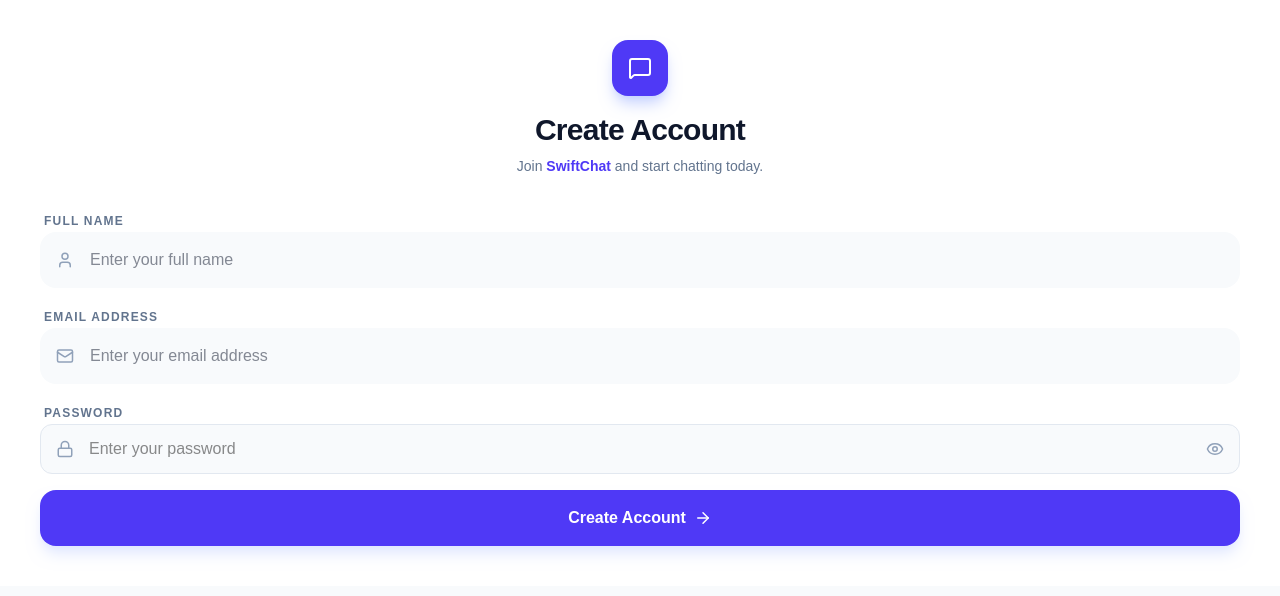
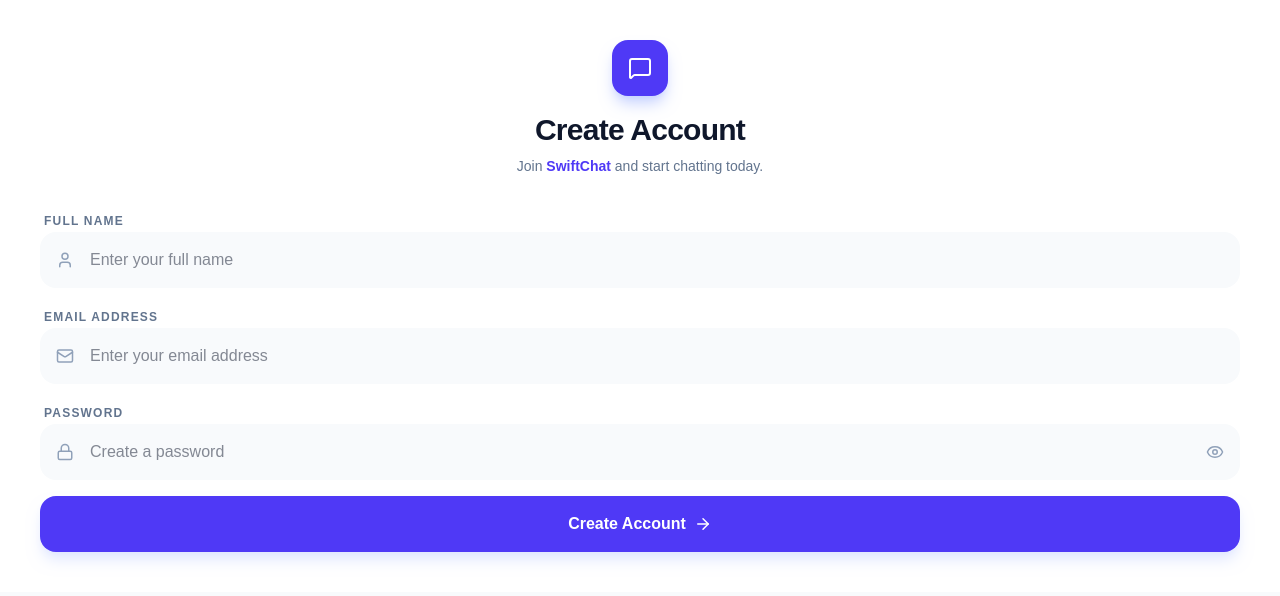
Before and after one commit to uznainrashid/chatApp, a Next.js app in the folder client/: page /signup in a window 1280 px wide. Shown: the top 596 px of the page. Built offline with nearby package versions, Linux system fonts and the light colour scheme.

Commit message:
working on

```diff
--- a/client/app/layout.tsx
+++ b/client/app/layout.tsx
@@ -29,6 +29,7 @@ export default function RootLayout({
       <body
         className={`${geistSans.variable} ${geistMono.variable} antialiased`}
       >
+        <Toaster position="top-center" reverseOrder={false} />
         {children}
 
       </body>
--- a/client/app/login/page.tsx
+++ b/client/app/login/page.tsx
@@ -4,6 +4,7 @@ import { Mail, Lock, MessageSquare, ArrowRight, Loader2, ChevronLeft, EyeOff, Ey
 import axios from "axios";
 import { useRouter } from "next/navigation";
 import toast from "react-hot-toast";
+
 
 export default function LoginPage() {
   const [formData, setFormData] = useState({ email: "", password: "" });
@@ -14,14 +15,11 @@ const [showPassword, setShowPassword] = useState(false); // For toggling passwor
   const handleSubmit = async (e: React.FormEvent) => {
     e.preventDefault();
     setLoading(true);
-
-    const endpoint = isForgotMode ? "/api/auth/forgot-password" : "/api/auth/login";
-
     try {
-      const response = await axios.post(`${process.env.NEXT_PUBLIC_BACKEND_URL}${endpoint}`,
-        isForgotMode ? { email: formData.email } : formData
+      const response = await axios.post(`${process.env.NEXT_PUBLIC_BACKEND_URL}/api/auth/login`,
+       formData
       );
-
+ console.log("Login Response:", response.data);
       if (response.data.success) {
         if (isForgotMode) {
           alert("Reset link sent to your email!");
@@ -104,32 +102,33 @@ const [showPassword, setShowPassword] = useState(false); // For toggling passwor
                 Forgot Password?
               </button>
             </div>
-           <div className="relative group">
+      <div className="relative group">
   {/* Left Side Lock Icon */}
   <Lock
     className="absolute left-4 top-1/2 -translate-y-1/2 text-slate-400 group-focus-within:text-indigo-500 transition-colors"
     size={18}
   />
 
-  {/* Password Input */}
+  {/* Password Input - FIXED: Added value and onChange */}
   <input
-    type={showPassword ? "text" : "password"} // State ke mutabiq type change hoga
-    className="w-full pl-12 pr-12 py-3 bg-slate-50 dark:bg-slate-800 border border-slate-200 dark:border-slate-700 rounded-xl outline-none focus:ring-2 focus:ring-indigo-500 transition-all"
-    placeholder="Enter your password"
-    value={formData.password}
-    onChange={(e) => setFormData({ ...formData, password: e.target.value })}
+    type={showPassword ? "text" : "password"}
+    value={formData.password} // Zaroori hai
+    onChange={(e) => setFormData({ ...formData, password: e.target.value })} // Iske baghair password khali jayega
+    required
+    className="w-full bg-slate-50 dark:bg-slate-800/50 border-2 border-transparent focus:border-indigo-500 focus:bg-white dark:focus:bg-slate-800 rounded-2xl py-3.5 pl-12 pr-12 transition-all outline-none text-slate-900 dark:text-white font-medium"
+    placeholder="••••••••"
   />
 
   {/* Right Side Toggle Button */}
   <button
-    type="button" // Type button lazmi rakhein taake form submit na ho jaye
+    type="button"
     onClick={() => setShowPassword(!showPassword)}
     className="absolute right-4 top-1/2 -translate-y-1/2 text-slate-400 hover:text-indigo-500 transition-colors cursor-pointer"
   >
     {showPassword ? (
-      <EyeOff size={18} /> // Agar dikh raha hai toh EyeOff dikhao
+      <EyeOff size={18} />
     ) : (
-      <Eye size={18} />    // Agar hide hai toh Eye dikhao
+      <Eye size={18} />
     )}
   </button>
 </div>
--- a/client/app/signup/page.tsx
+++ b/client/app/signup/page.tsx
@@ -7,37 +7,35 @@ import toast from "react-hot-toast";
 
 export default function SignupPage() {
   const [formData, setFormData] = useState({ name: "", email: "", password: "" });
-  const [loading, setLoading] = useState(false); // Loading state for better UX
-  const [showPassword, setShowPassword] = useState(false); // For toggling password visibility
+  const [loading, setLoading] = useState(false);
+  const [showPassword, setShowPassword] = useState(false);
   const router = useRouter();
+
   const handleSubmit = async (e: React.FormEvent) => {
     e.preventDefault();
     setLoading(true);
 
     try {
-      const response = await axios.post(`${process.env.NEXT_PUBLIC_BACKEND_URL}/api/auth/register`, formData);
+      // 1. Sahi Signup Endpoint use karein
+      const url = `${process.env.NEXT_PUBLIC_BACKEND_URL}/api/auth/register`;
+
+      // 2. Request bhejein
+      const response = await axios.post(url, formData);
 
       if (response.data.success) {
-        const receivedToken = response.data.token;
-        localStorage.setItem("token", receivedToken);
-        localStorage.setItem("user", JSON.stringify(response.data.user));
-
-        window.dispatchEvent(new Event("storage"));
-        toast.success(response.data.message || "Registration successful!");
+        toast.success(response.data.message || "Account created successfully!");
+        // Signup ke baad login page par bhejein ya direct dashboard par
         router.push("/chat");
-      } else {
-        toast.error("Registration failed: " + response.data.message);
       }
-    } catch (error) {
-      console.error("Registration error:", error);
-      toast.error(error.response?.data?.message || "Something went wrong during registration");
+    } catch (error: any) {
+      // Backend se aane wala error message dikhayein
+      toast.error(error.response?.data?.message || "Signup failed. Please try again.");
     } finally {
       setLoading(false);
     }
   };
 
   return (
-    /* Humne yahan se min-h-screen aur extra bg nikaal diya hai */
     <div className="w-full p-8 md:p-10 animate-in fade-in duration-500">
       <div className="text-center mb-8">
         <div className="bg-indigo-600 p-3 rounded-2xl w-14 h-14 flex items-center justify-center mx-auto mb-4 shadow-lg shadow-indigo-200">
@@ -58,6 +56,7 @@ export default function SignupPage() {
             <input
               type="text"
               required
+              value={formData.name}
               className="w-full bg-slate-50 dark:bg-slate-800/50 border-2 border-transparent focus:border-indigo-500 focus:bg-white dark:focus:bg-slate-800 rounded-2xl py-3.5 pl-12 pr-4 transition-all outline-none text-slate-900 dark:text-white font-medium"
               placeholder="Enter your full name"
               onChange={(e) => setFormData({ ...formData, name: e.target.value })}
@@ -73,6 +72,7 @@ export default function SignupPage() {
             <input
               type="email"
               required
+              value={formData.email}
               className="w-full bg-slate-50 dark:bg-slate-800/50 border-2 border-transparent focus:border-indigo-500 focus:bg-white dark:focus:bg-slate-800 rounded-2xl py-3.5 pl-12 pr-4 transition-all outline-none text-slate-900 dark:text-white font-medium"
               placeholder="Enter your email address"
               onChange={(e) => setFormData({ ...formData, email: e.target.value })}
@@ -84,37 +84,29 @@ export default function SignupPage() {
         <div className="space-y-1.5">
           <label className="text-xs uppercase tracking-widest font-bold text-slate-500 dark:text-slate-400 ml-1">Password</label>
           <div className="relative group">
-  {/* Left Side Lock Icon */}
-  <Lock
-    className="absolute left-4 top-1/2 -translate-y-1/2 text-slate-400 group-focus-within:text-indigo-500 transition-colors"
-    size={18}
+            <Lock className="absolute left-4 top-1/2 -translate-y-1/2 text-slate-400 group-focus-within:text-indigo-500 transition-colors" size={18} />
+            <input
+              type={showPassword ? "text" : "password"}
+              required
+              value={formData.password}
+              className="w-full pl-12 pr-12 py-3.5 bg-slate-50 dark:bg-slate-800 border-2 border-transparent focus:border-indigo-500 rounded-2xl outline-none transition-all text-slate-900 dark:text-white font-medium"
+              placeholder="Create a password"
+              onChange={(e) => setFormData({ ...formData, password: e.target.value })}
             />
-
-  {/* Password Input */}
-  <input
-    type={showPassword ? "text" : "password"} // State ke mutabiq type change hoga
-    className="w-full pl-12 pr-12 py-3 bg-slate-50 dark:bg-slate-800 border border-slate-200 dark:border-slate-700 rounded-xl outline-none focus:ring-2 focus:ring-indigo-500 transition-all"
-    placeholder="Enter your password"
-  />
-
-  {/* Right Side Toggle Button */}
             <button
-    type="button" // Type button lazmi rakhein taake form submit na ho jaye
+              type="button"
               onClick={() => setShowPassword(!showPassword)}
               className="absolute right-4 top-1/2 -translate-y-1/2 text-slate-400 hover:text-indigo-500 transition-colors cursor-pointer"
             >
-    {showPassword ? (
-      <EyeOff size={18} /> // Agar dikh raha hai toh EyeOff dikhao
-    ) : (
-      <Eye size={18} />    // Agar hide hai toh Eye dikhao
-    )}
+              {showPassword ? <EyeOff size={18} /> : <Eye size={18} />}
             </button>
           </div>
         </div>
 
         <button
           disabled={loading}
-          className="w-full bg-indigo-600 hover:bg-indigo-700 disabled:opacity-70 text-white font-bold py-4 rounded-2xl shadow-lg shadow-indigo-100 dark:shadow-none transition-all hover:scale-[1.02] active:scale-[0.98] mt-4 flex items-center justify-center gap-2 group"
+          type="submit"
+          className="w-full bg-indigo-600 hover:bg-indigo-700 disabled:opacity-70 text-white font-bold py-4 rounded-2xl shadow-lg shadow-indigo-100 transition-all hover:scale-[1.02] active:scale-[0.98] mt-4 flex items-center justify-center gap-2 group"
         >
           {loading ? (
             <Loader2 className="animate-spin" size={20} />
```
Lines whose indentation alone changed are shown as unchanged.
